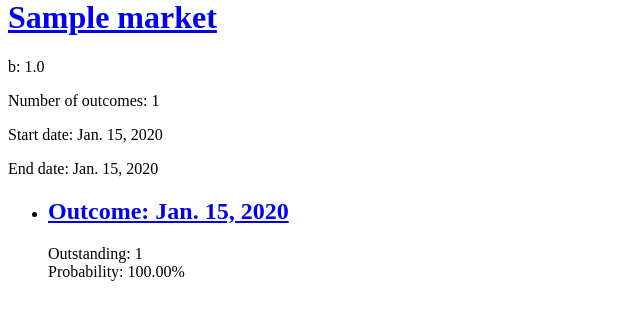
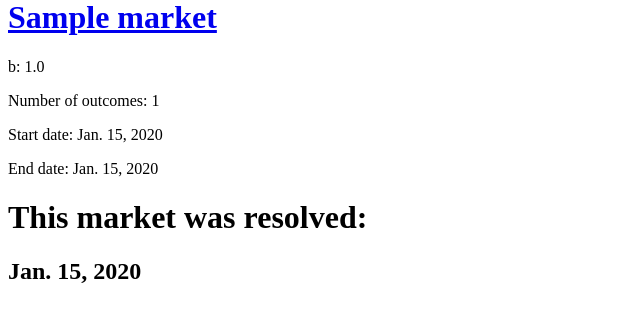
Before and after one commit to nchashch/completion_pmarket_web, a Django app: page /market?pk=1 in a window 1280 px wide. Shown: the part 184-506 px from the top of the page, without its empty margins (0-640 px from the left). Run offline with Django 3.2, Linux system fonts and the light colour scheme; tables that the repository leaves empty hold one stand-in row (values such as "Sample post").

Commit message:
Add initial implementation for resolving markets

```diff
--- a/completion_pmarket/models.py
+++ b/completion_pmarket/models.py
@@ -14,6 +14,7 @@ class Market(models.Model):
     number_of_outcomes = models.IntegerField(default=1)
     start_date = models.DateField('start date')
     end_date = models.DateField('end date')
+    resolved = models.BooleanField(default=False)
 
 # Public
 class Outcome(models.Model):
@@ -21,10 +22,12 @@ class Outcome(models.Model):
     outcome_date = models.DateField('outcome date')
     outstanding = models.IntegerField(default=0)
     probability = models.FloatField(default=0.0)
+    winning = models.BooleanField(default=False)
 
 # Private
 class Position(models.Model):
     outcome = models.ForeignKey(Outcome, on_delete=models.CASCADE)
+    market = models.ForeignKey(Market, on_delete=models.CASCADE)
     portfolio = models.ForeignKey(Portfolio, on_delete=models.CASCADE)
     volume = models.IntegerField(default=0)
 
--- a/completion_pmarket/templates/market.html
+++ b/completion_pmarket/templates/market.html
@@ -4,6 +4,7 @@
     <p>Number of outcomes: {{ market.number_of_outcomes }}</p>
     <p>Start date: {{ market.start_date }}</p>
     <p>End date: {{ market.end_date }}</p>
+    {% if not market.resolved %}
     <ul>
     {% for outcome in outcomes_list %}
         <li>
@@ -12,9 +13,24 @@
             </a>
             <div>Outstanding: {{ outcome.outstanding }}</div>
             <div align="left">Probability: {{ outcome.percent|floatformat:2 }}%</div>
+            {% if user.is_superuser%}
+            <form action="/resolve_outcome" method="post">
+                {% csrf_token %}
+                <input type="hidden" name="pk" value="{{ outcome.pk }}"/>
+                <button type="submit">Resolve</button>
+            </form>
+            {% endif %}
         </li>
     {% endfor %}
     </ul>
+    {% else %}
+    <h1>This market was resolved:</h1>
+    {% for outcome in outcomes_list %}
+    {% if outcome.winning%}
+    <h2 href="/outcome?pk={{ outcome.pk }}">{{ outcome.outcome_date }}</h2>
+    {% endif %}
+    {% endfor %}
+    {% endif %}
 {% else %}
     <p>No outcomes are available.</p>
 {% endif %}
--- a/completion_pmarket/urls.py
+++ b/completion_pmarket/urls.py
@@ -13,4 +13,5 @@ urlpatterns = [
     path('login', views.login_user, name='login'),
     path('logout', views.logout_user, name='logout'),
     path('create_market', views.create_market, name='create_market'),
+    path('resolve_outcome', views.resolve_outcome, name='resolve_outcome'),
 ]
--- a/completion_pmarket/views.py
+++ b/completion_pmarket/views.py
@@ -136,6 +136,7 @@ def order(request):
     else:
         position = Position()
         position.outcome = outcome
+        position.market = outcome.market
         position.portfolio = portfolio
     order = Order()
     order.outcome = outcome
@@ -204,8 +205,38 @@ def create_market(request):
     template = loader.get_template('create_market.html')
     return HttpResponse(template.render(context, request))
 
-def resolve_market(request):
-    pass
+def resolve_outcome(request):
+    if request.user.is_superuser:
+        if request.method == 'POST':
+            outcome_pk = int(request.POST['pk'])
+            outcome = Outcome.objects.get(pk=outcome_pk)
+
+            market = outcome.market
+            if market.resolved:
+                return redirect('/')
+            market.resolved = True
+            market.save()
+
+            outcome.winning = True
+            outcome.save()
+            outcome_positions = Position.objects.all().filter(outcome=outcome)
+            positions = Position.objects.all().filter(market=market)
+
+            outcomes = Outcome.objects.all().filter(market=market)
+            amounts = [o.outstanding for o in outcomes]
+            total_cash = cost_function(market.b, amounts)
+
+            total_winning = (op.volume for op in outcome_positions)
+            total_winning = sum(total_winning)
+
+            for op in outcome_positions:
+                share = op.volume/total_winning
+                portfolio = op.portfolio
+                portfolio.cash += share * total_cash
+                portfolio.save()
+            return redirect('/outcome?pk={}'.format(outcome_pk))
+    else:
+        return redirect('/')
 
 def login_user(request):
     form = LoginForm(request.POST)
```
